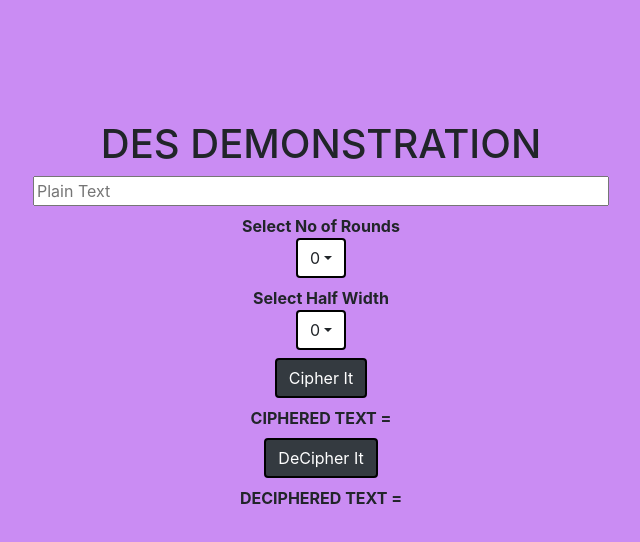
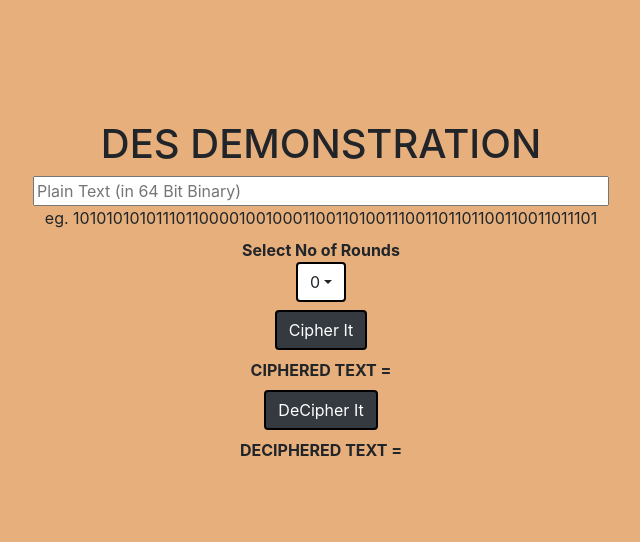
Before and after one commit to karthikeysaxena2507/DesAlgorithm, a React (Create React App) app: page / in a window 1280 px wide. Shown: the top 542 px of the page, without its empty margins (319-959 px from the left). Built offline with nearby package versions, Linux system fonts and the light colour scheme.

Commit message:
Added Example

```diff
--- a/public/styles.css
+++ b/public/styles.css
@@ -1,5 +1,5 @@
 body {
-    background-color: rgb(202, 140, 243);
+    background-color: rgb(230, 175, 123);
 }
 
 .btn {
--- a/src/App.js
+++ b/src/App.js
@@ -2,7 +2,7 @@
 import React, { useState } from "react";
 import Header from "./Components/Header";
 import RoundDropDown from "./Components/RoundDropdown";
-import HalfWidthDropdown from "./Components/HalfWidthDropdown";
+// import HalfWidthDropdown from "./Components/HalfWidthDropdown";
 import helper from "./helper/index";
 import Input from "./Components/Input";
 
@@ -11,19 +11,20 @@ const App = () => {
   const [nValue, setnValue] = useState(0);
   const [plainText, setPlainText] = useState("");
   const [cipheredText, setCipheredText] = useState("");
-  const [halfWidth, setHalfWidth] = useState(0);
+  // const [halfWidth, setHalfWidth] = useState(0);
   const [nKeys, setnKeys] = useState([]);
   const [decipheredText, setDecipheredText] = useState("");
 
   return (
     <div className="text-center">
       <Header />
-      <Input value = {plainText} placeholder = "Plain Text" change = {(value) => setPlainText(value)} />
+      <Input value = {plainText} change = {(value) => setPlainText(value)} />
+      <div>eg. 1010101010111011000010010001100110100111001101101100110011011101</div>
       <RoundDropDown value = {nValue} change = {(value) => {setnValue(value); setnKeys(helper.generate_keys(value))}} />
-      <HalfWidthDropdown value = {halfWidth} change = {(value) => setHalfWidth(value)}/>
-      <div><button className="btn btn-dark mt-2" onClick={() => setCipheredText(helper.DES(plainText, nKeys, nValue, halfWidth))}> Cipher It </button> </div>
+      {/* <HalfWidthDropdown value = {halfWidth} change = {(value) => setHalfWidth(value)}/> */}
+      <div><button className="btn btn-dark mt-2" onClick={() => setCipheredText(helper.DES(plainText, nKeys, nValue))}> Cipher It </button> </div>
       <div className="mt-2"> <b> CIPHERED TEXT = {cipheredText} </b> </div>
-      <div><button className="btn btn-dark mt-2" onClick={() => {nKeys.reverse(); setDecipheredText(helper.DES(cipheredText, nKeys, nValue, halfWidth))}}> DeCipher It </button> </div>
+      <div><button className="btn btn-dark mt-2" onClick={() => {nKeys.reverse(); setDecipheredText(helper.DES(cipheredText, nKeys, nValue))}}> DeCipher It </button> </div>
       <div className="mt-2"> <b> DECIPHERED TEXT = {decipheredText} </b> </div>
     </div>
   );
--- a/src/Components/Input.js
+++ b/src/Components/Input.js
@@ -7,7 +7,7 @@ const Input = (props) => {
         type = "text"
         value = {props.value}
         onChange = {(e) => props.change(e.target.value)}
-        placeholder = {props.placeholder}
+        placeholder = "Plain Text (in 64 Bit Binary)"
         style={{width: "45%"}}
     />
   );
--- a/src/helper/index.js
+++ b/src/helper/index.js
@@ -113,7 +113,7 @@ const Xor = (a, b) => {
 }
 
 // Implementing the algorithm
-const DES = (plainText, keys, n, halfWidth) => {
+const DES = (plainText, keys, n) => {
 
 	//1. Applying the initial permutation
   	let perm = "";
```
